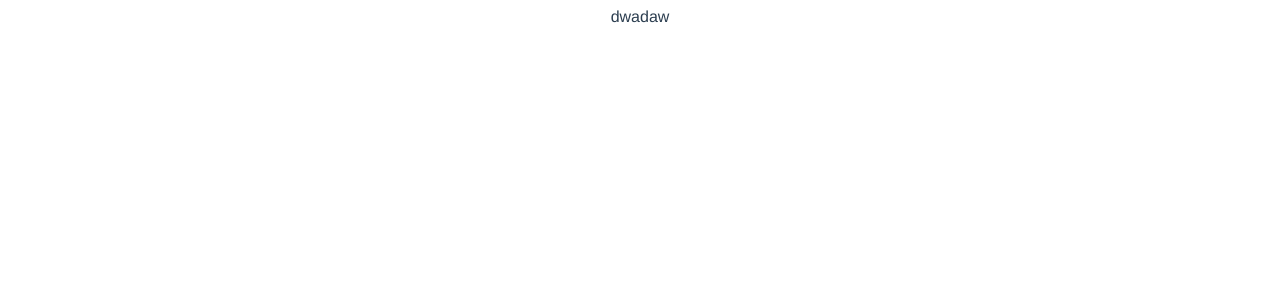
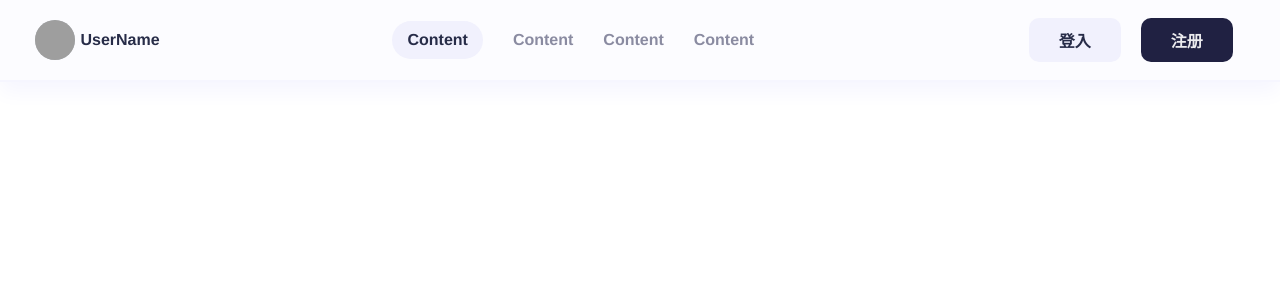
Before and after one commit to Jis-Hb/ResourceWeb, a Vue app: page / in a window 1280 px wide. Shown: the top 300 px of the page. Built offline with nearby package versions, Linux system fonts and the light colour scheme; grey boxes are pictures that could not be loaded.

Commit message:
完成头部导航栏

```diff
--- a/src/App.vue
+++ b/src/App.vue
@@ -5,11 +5,18 @@
 </template>
 
 <style lang="less">
+* {
+  padding: 0;
+  margin: 0;
+}
 #app {
   font-family: Avenir, Helvetica, Arial, sans-serif;
   -webkit-font-smoothing: antialiased;
   -moz-osx-font-smoothing: grayscale;
   text-align: center;
-  color: #2c3e50;
+  background-color: #fcfcff;
+  width: 100%;
+  height: 100%;
+  min-width: 1200px;
 }
 </style>
--- a/src/components/header.vue
+++ b/src/components/header.vue
@@ -1,9 +1,126 @@
 <template>
-  <div class="Header">dwadaw</div>
+  <div class="Header">
+    <el-row :gutter="20">
+      <el-col :span="3">
+        <div class="HeaderBox Header-Left">
+          <el-avatar
+            src="https://cube.elemecdn.com/0/88/03b0d39583f48206768a7534e55bcpng.png"
+          ></el-avatar>
+          <span class="UserName">UserName</span>
+        </div>
+      </el-col>
+      <el-col :span="16">
+        <div class="HeaderBox Header-Center">
+          <span
+            :class="TitleFlag == index ? 'NavTitleS' : 'NavTitle'"
+            class="NavTitle"
+            @click="TitleFlag = index"
+            v-for="(item, index) in NavTitle"
+            :key="index"
+            >{{ item.Title }}
+          </span>
+        </div>
+      </el-col>
+      <el-col :span="5">
+        <div class="HeaderBox Header-Right">
+          <div class="MyButton BtnLogin">登入</div>
+          <div class="MyButton BtnRegister">注册</div>
+        </div>
+      </el-col>
+    </el-row>
+  </div>
 </template>
 
 <script>
-export default {}
+export default {
+  data() {
+    return {
+      TitleFlag: 0,
+      NavTitle: [
+        {
+          Title: 'Content'
+        },
+        {
+          Title: 'Content'
+        },
+        {
+          Title: 'Content'
+        },
+        {
+          Title: 'Content'
+        }
+      ]
+    }
+  }
+}
 </script>
 
-<style lang="less" scoped></style>
+<style lang="less" scoped>
+.Header {
+  height: 80px;
+  padding: 0 30px;
+  border-bottom: 2px solid #f6f6ff;
+  box-shadow: 0 10px 20px #f6f6ff;
+  .HeaderBox {
+    width: 100%;
+    height: 100%;
+    display: flex;
+    justify-content: center;
+    align-items: center;
+  }
+  .Header-Left {
+    .UserName {
+      color: #272c48;
+      font-weight: bold;
+      margin-left: 5px;
+    }
+  }
+  .Header-Center {
+    font-weight: bold;
+    .NavTitle {
+      cursor: pointer;
+      color: #8a8ba1;
+      margin-right: 30px;
+    }
+    .NavTitleS {
+      cursor: pointer;
+      color: #272c48;
+      background-color: #f1f1fd;
+      padding: 10px 15px;
+      border-radius: 20px;
+      margin-right: 30px;
+    }
+  }
+  .Header-Right {
+    .MyButton {
+      cursor: pointer;
+      padding: 10px 30px;
+      border-radius: 10px;
+      font-weight: bold;
+    }
+    .BtnLogin {
+      background-color: #f1f1fd;
+      color: #272c48;
+      margin-right: 20px;
+    }
+    .BtnLogin:hover {
+      box-shadow: 0 0px 15px #e2e2f6;
+      color: transparent;
+      text-shadow: #272c48 0 0 0.8px;
+    }
+    .BtnRegister {
+      background-color: #202142;
+      color: #ebebee;
+    }
+    .BtnRegister:hover {
+      box-shadow: 0 0px 15px #191935;
+      color: transparent;
+      text-shadow: #ebebee 0 0 0.8px;
+    }
+  }
+}
+/deep/ .el-row,
+/deep/ .el-col {
+  height: 100%;
+}
+</style>
```
Also changed, not shown: src/components/main.vue (added, +22 -0 lines).
